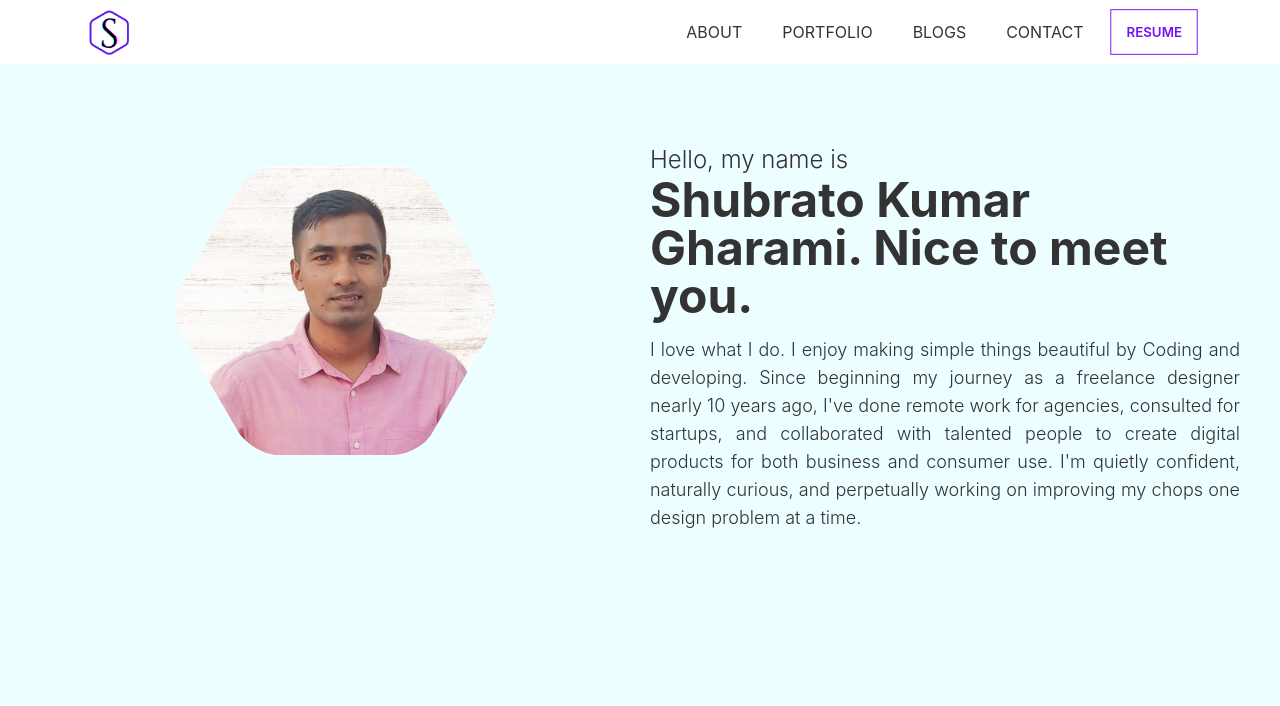
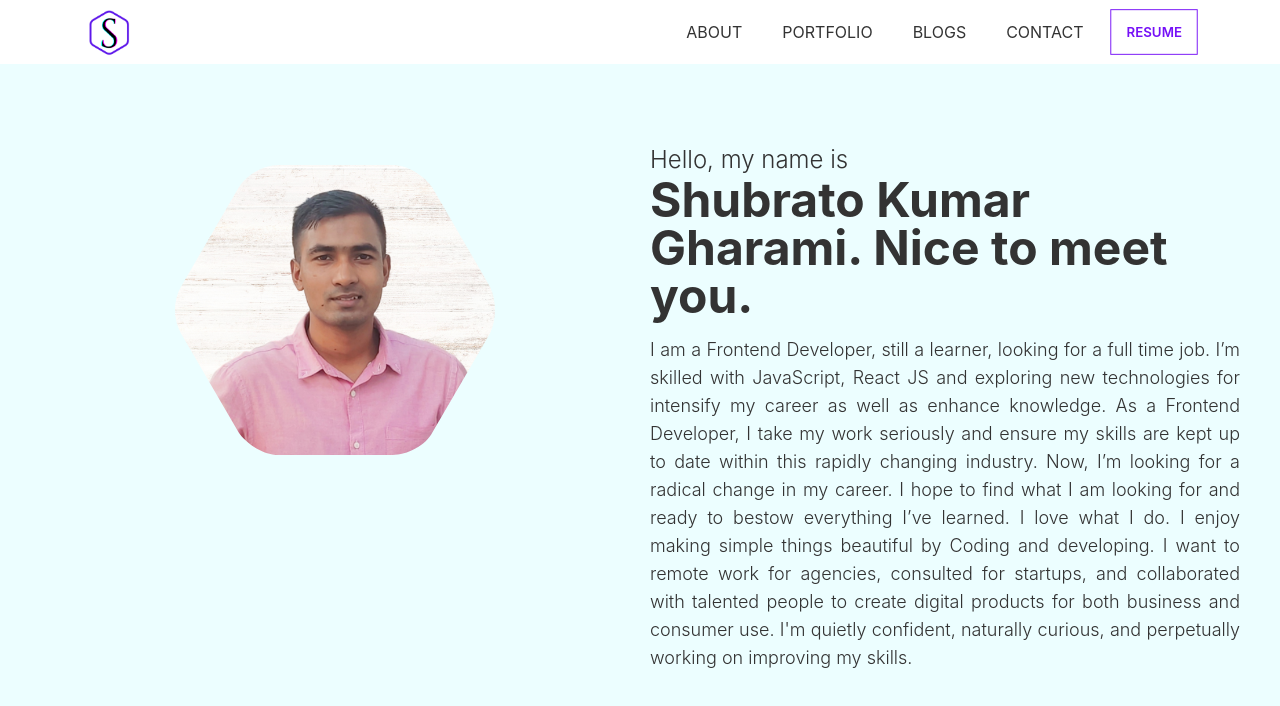
Before and after one commit to Shubratokumar/portfolio, a React (Create React App) app: page /about in a window 1280 px wide. Shown: the top 706 px of the page. Built offline with nearby package versions, Linux system fonts and the light colour scheme.

Commit message:
about me and amimation edit

```diff
--- a/src/components/AboutMe.js
+++ b/src/components/AboutMe.js
@@ -11,8 +11,7 @@ const AboutMe = () => {
                 <div data-aos="fade-left" >
                     <p className='text-2xl font-light'>Hello, my name is </p>
                     <h1 className='font-bold text-4xl lg:text-5xl pb-4'>Shubrato Kumar Gharami. Nice to meet you.</h1>
-                    <p className='font-light lg:text-lg text-justify'>I love what I do. I enjoy making simple things beautiful by Coding and developing. Since beginning my journey as a freelance designer nearly 10 years ago, I've done remote work for agencies, consulted for startups, and collaborated with talented people to create digital products for both business and consumer use. I'm quietly confident, naturally curious, and perpetually working on improving my chops one design problem at a time.</p>
-
+                    <p className='font-light lg:text-lg text-justify'> I am a Frontend Developer, still a learner, looking for a full time job. I’m skilled with JavaScript, React JS and exploring new technologies for intensify my career as well as enhance knowledge. As a Frontend Developer, I take my work seriously and ensure my skills are kept up to date within this rapidly changing industry. Now, I’m looking for a radical change in my career. I hope to find what I am looking for and ready to bestow everything I’ve learned. I love what I do. I enjoy making simple things beautiful by Coding and developing.  I want to remote work for agencies, consulted for startups, and collaborated with talented people to create digital products for both business and consumer use. I'm quietly confident, naturally curious, and perpetually working on improving my skills.</p>
                 </div>
             </div>
         </section>
--- a/src/components/Services.js
+++ b/src/components/Services.js
@@ -22,7 +22,7 @@ const Services = () => {
         </div>
       <div className="grid grid-cols-1 md:grid-cols-2 lg:grid-cols-3 gap-y-7">
         <div
-        data-aos="fade-up-right"
+        data-aos="fade-up"
         data-aos-offset="300"
         data-aos-easing="ease-in-sine"
         class="card w-full lg:w-96 shadow-xl transition ease-in-out delay-150  hover:-translate-y-1 hover:scale-105  duration-300">
@@ -67,7 +67,7 @@ const Services = () => {
           </div>
         </div>
         <div
-        data-aos="fade-up-left"
+        data-aos="fade-up"
         data-aos-offset="300"
         data-aos-easing="ease-in-sine"
          class="card w-full lg:w-96 bg-base-100 shadow-xl transition ease-in-out delay-150  hover:-translate-y-1 hover:scale-105  duration-300">
```
